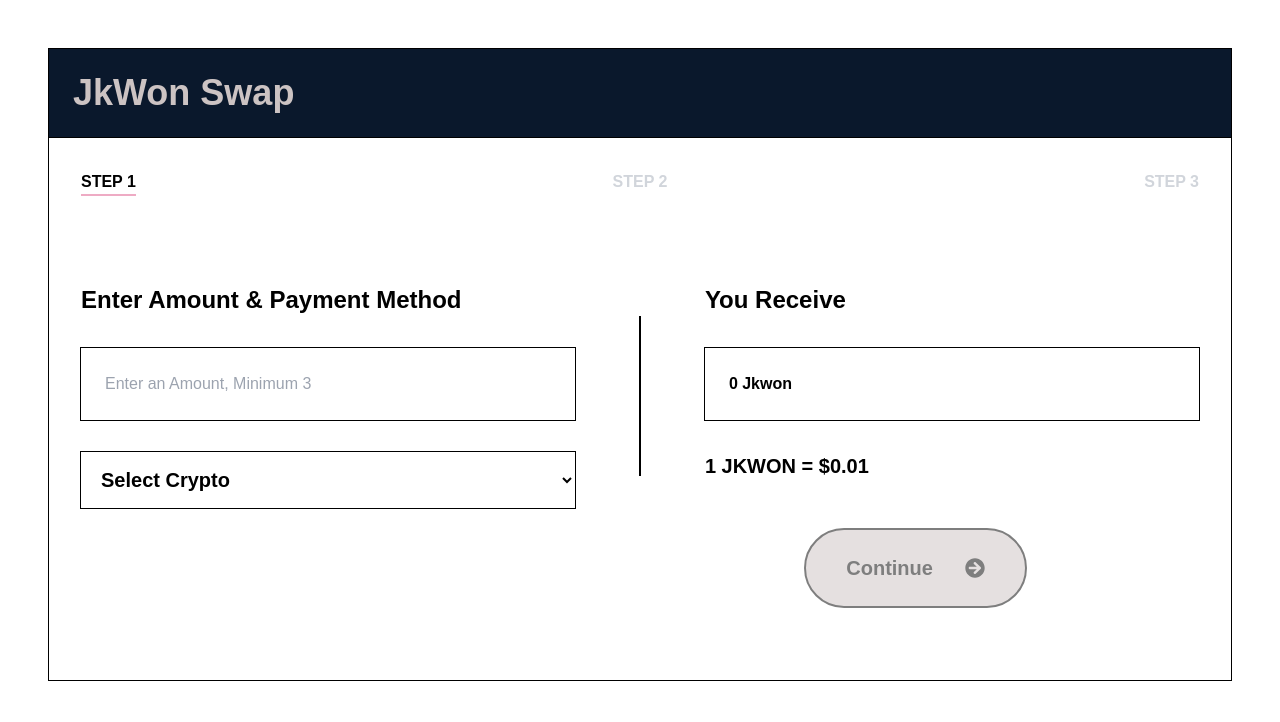
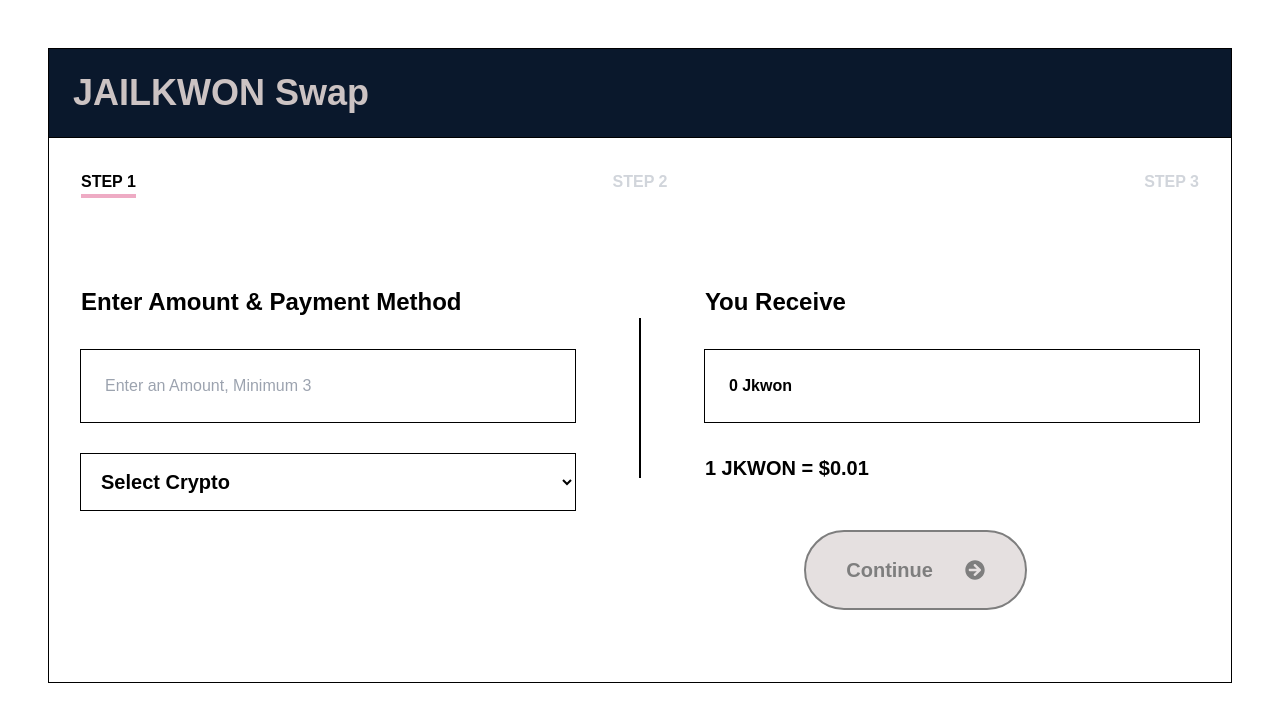
Before and after one commit to superwaih/swap-jkwon, a React (Create React App) app: page / in a window 1280 px wide. Shown: the top 722 px of the page. Built offline with nearby package versions, Linux system fonts and the light colour scheme.

Commit message:
added more logic

```diff
--- a/public/index.html
+++ b/public/index.html
@@ -9,7 +9,6 @@
       name="description"
       content="Web site created using create-react-app"
     />
-    <link rel="apple-touch-icon" href="%PUBLIC_URL%/logo192.png" />
     <!--
       manifest.json provides metadata used when your web app is installed on a
       user's mobile device or desktop. See https://developers.google.com/web/fundamentals/web-app-manifest/
@@ -24,7 +23,7 @@
       work correctly both with client-side routing and a non-root public URL.
       Learn how to configure a non-root public URL by running `npm run build`.
     -->
-    <title>React App</title>
+    <title>Jkwon Swap App</title>
   </head>
   <body>
     <noscript>You need to enable JavaScript to run this app.</noscript>
--- a/src/App.js
+++ b/src/App.js
@@ -13,19 +13,19 @@ function App() {
 
       <div className="banner border-black border-1 w-full pb-12">
         <div className="bg-[#0a182c] border-black text-[#ccc3c3] text-4xl font-bold border-b p-6" >
-          JkWon Swap
+          JAILKWON Swap
         </div>
         <div className="steps p-4 py-6 md:p-8 flex justify-between">
           <h2 id="one"
           // onClick={handleActiveStep}
-          className= {activeStep === "one" ? "active border-[#EEABC4] cursor-pointer border-b-2 uppercase font-bold" : "font-bold text-gray-300 uppercase cursor-pointer"}  name="one" >Step 1</h2>
+          className= {activeStep === "one" ? "active border-[#EEABC4] cursor-pointer border-b-4 uppercase font-bold" : "font-bold text-gray-300 uppercase cursor-pointer"}  name="one" >Step 1</h2>
           <h2 id="two"
-          className= {activeStep === "two" ? "active border-[#EEABC4] cursor-pointer border-b-2 uppercase font-bold" : "font-bold text-gray-300 cursor-pointer uppercase"}
+          className= {activeStep === "two" ? "active border-[#EEABC4] cursor-pointer border-b-4 uppercase font-bold" : "font-bold text-gray-300 cursor-pointer uppercase"}
           // onClick={handleActiveStep}
 
           name="two" >Step 2</h2>
           <h2 id="three"
-          className= {activeStep === "three" ? "active border-[#EEABC4] cursor-pointer border-b-2 uppercase font-bold" : "font-bold text-gray-300 uppercase cursor-pointer"}
+          className= {activeStep === "three" ? "active border-[#EEABC4] cursor-pointer border-b-4 uppercase font-bold" : "font-bold text-gray-300 uppercase cursor-pointer"}
           // onClick={handleActiveStep}
            >Step 3</h2>
         </div>
```
